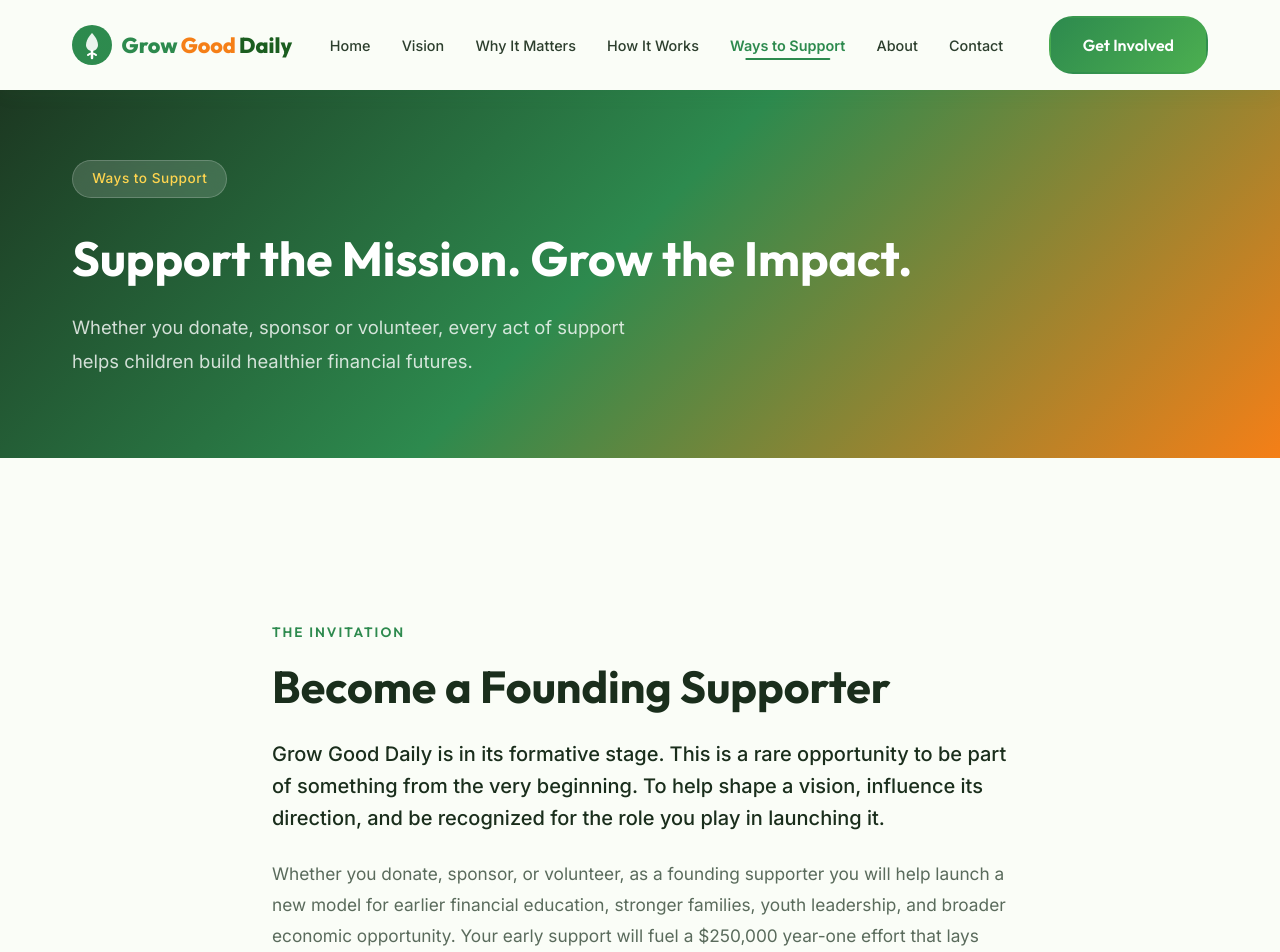
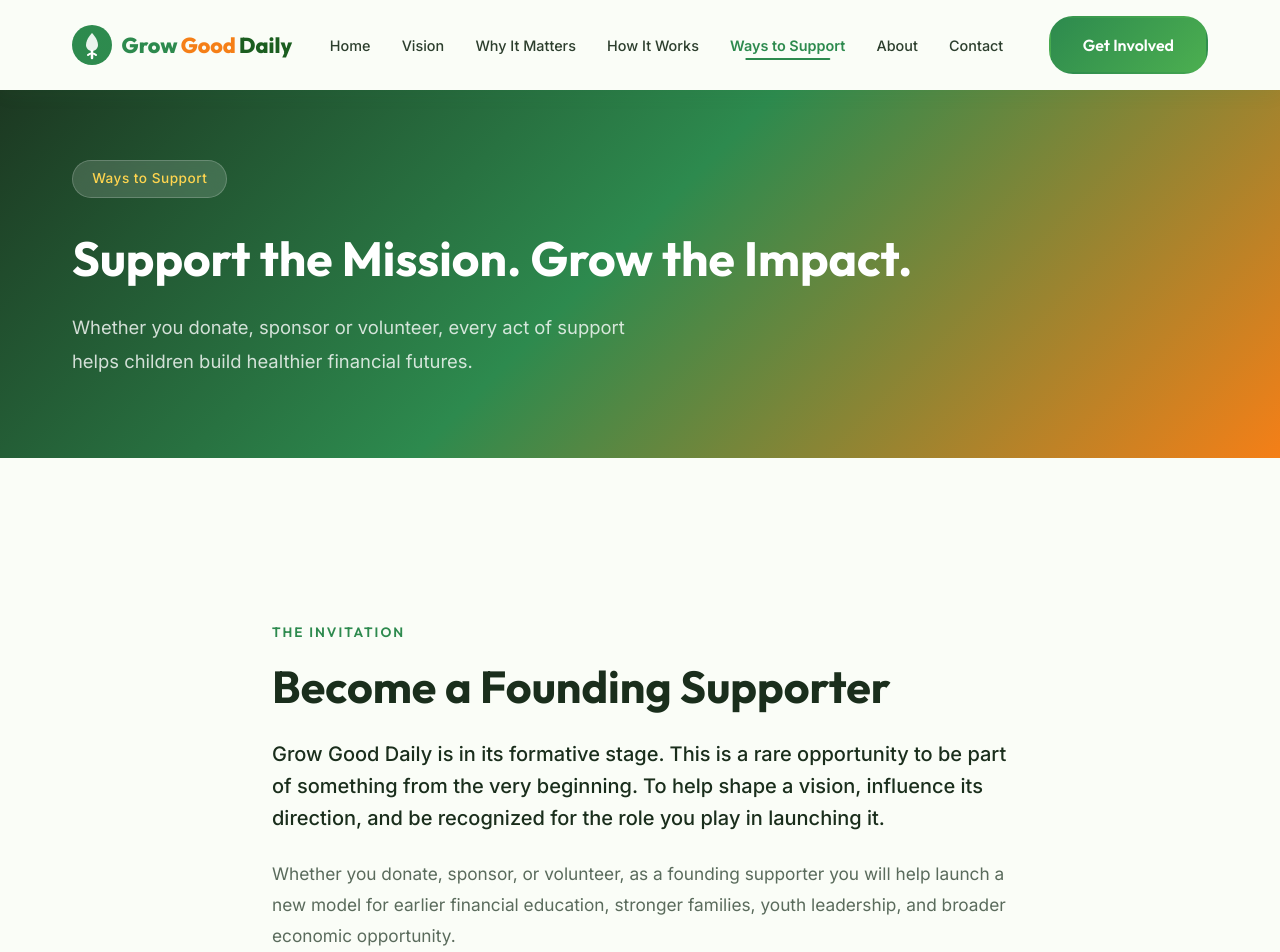
Before and after one commit to HMCJPG/GrowGoodDaily, a React (Vite) app: page /founding-partners in a window 1280 px wide. Shown: the top 952 px of the page. Built offline with nearby package versions, Linux system fonts and the light colour scheme.

Commit message:
completed work 4-22

```diff
--- a/src/pages/FoundingPartnersPage.jsx
+++ b/src/pages/FoundingPartnersPage.jsx
@@ -82,7 +82,7 @@ export default function FoundingPartnersPage() {
                 Grow Good Daily is in its formative stage. This is a rare opportunity to be part of something from the very beginning. To help shape a vision, influence its direction, and be recognized for the role you play in launching it.
               </p>
               <p>
-                Whether you donate, sponsor, or volunteer, as a founding supporter you will help launch a new model for earlier financial education, stronger families, youth leadership, and broader economic opportunity. Your early support will fuel a $250,000 year-one effort that lays the foundation for a $5 million five-year vision.
+                Whether you donate, sponsor, or volunteer, as a founding supporter you will help launch a new model for earlier financial education, stronger families, youth leadership, and broader economic opportunity.
               </p>
             </div>
           </AnimatedSection>
```
